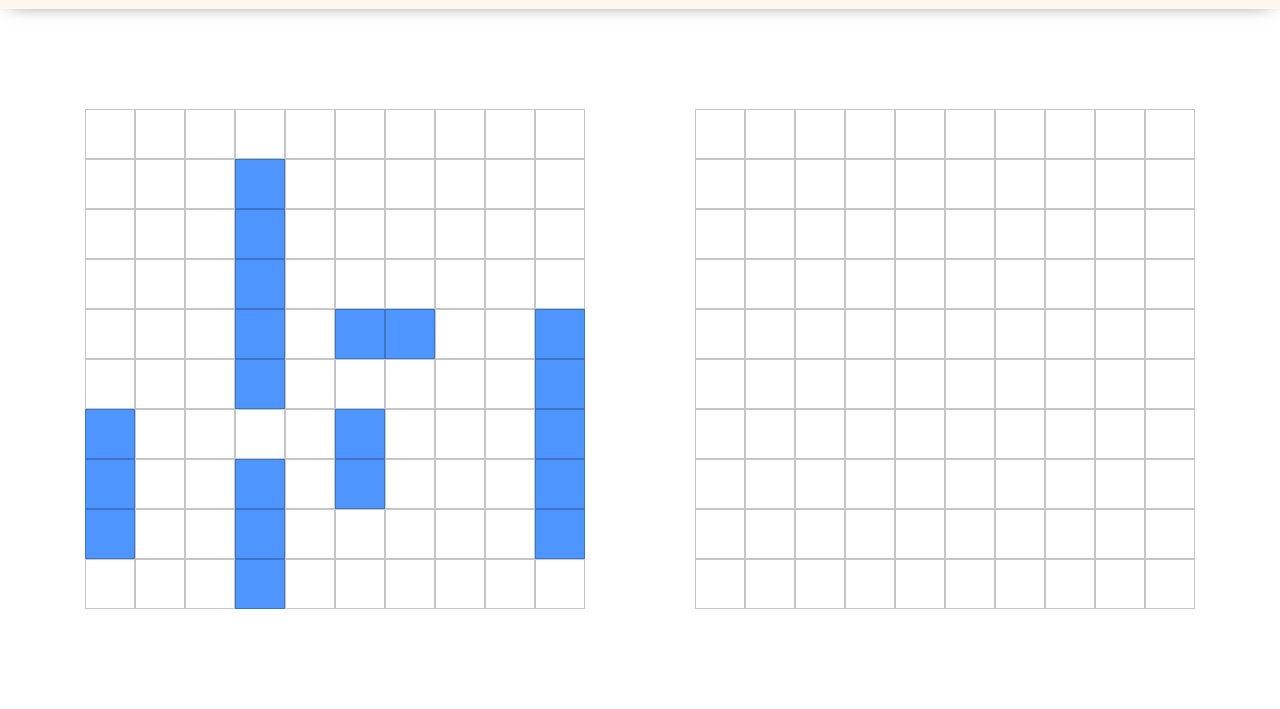
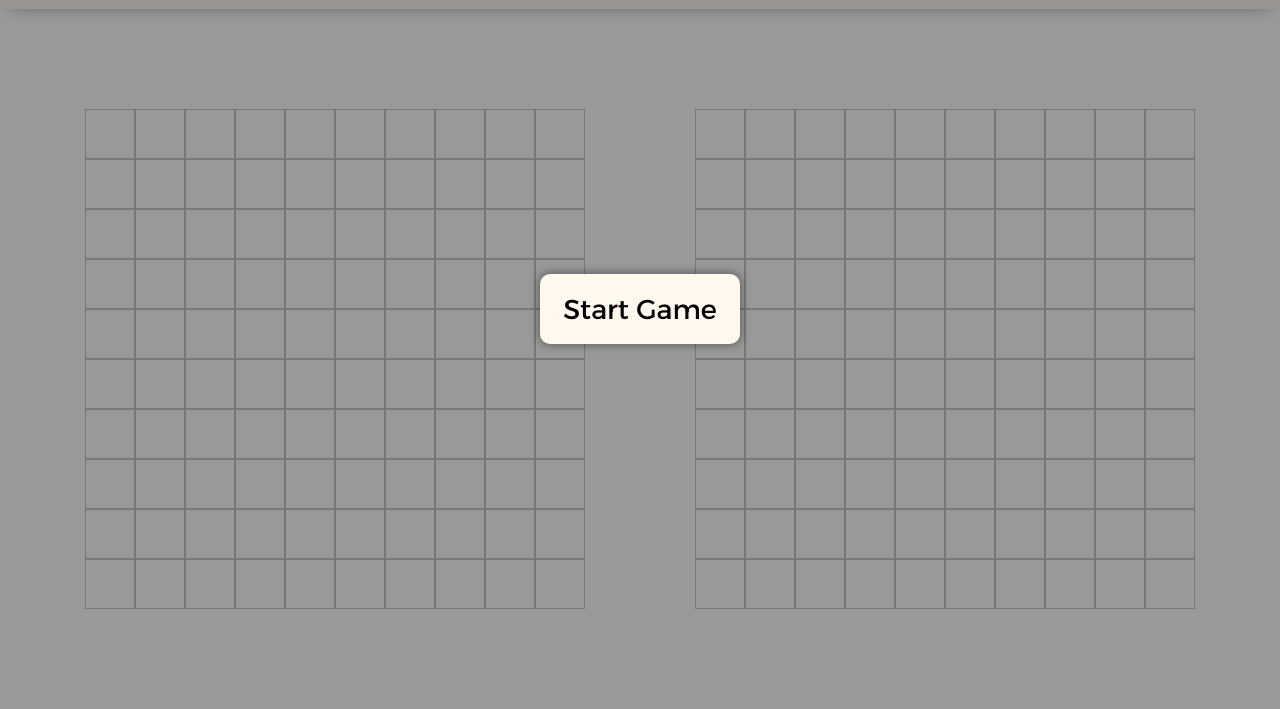
Before and after one commit to grazomarin/battleship, a website built with webpack: page dist/index.html in a window 1280 px wide. Shown: the part 91-800 px from the top of the page. Built offline with nearby package versions, Linux system fonts and the light colour scheme.

Commit message:
added start screen

```diff
--- a/src/index.scss
+++ b/src/index.scss
@@ -3,6 +3,7 @@
 body {
   display: grid;
   grid-template-rows: 100px 1fr;
+  font-family: $strong-font;
 }
 
 .head {
@@ -11,7 +12,6 @@ body {
   justify-content: space-between;
 
   padding: $outer-padding;
-  font-family: $strong-font;
   background-color: $cream;
   box-shadow: 0px 0px 20px -10px black;
   z-index: 1;
@@ -108,3 +108,32 @@ body {
     }
   }
 }
+
+.start-screen {
+  position: absolute;
+  width: 100vw;
+  height: 100vh;
+  z-index: 10;
+  background-color: rgba(0, 0, 0, 0.4);
+
+  display: flex;
+  justify-content: center;
+  align-items: center;
+  &_button {
+    height: 70px;
+    width: 200px;
+    border-radius: 10px;
+    background-color: $cream;
+    box-shadow: 0 0 10px 1px rgba(0, 0, 0, 0.4);
+    transition: 0.15s all ease-in-out;
+
+    display: flex;
+    align-items: center;
+    justify-content: center;
+    font-size: 1.7rem;
+
+    &:hover {
+      box-shadow: none;
+    }
+  }
+}
--- a/src/script_modules/dom.js
+++ b/src/script_modules/dom.js
@@ -1,5 +1,7 @@
 import logo from "../images/logo.svg";
 document.querySelector(".head_logo").src = logo;
+
+import Player from "./player";
 
 function renderBoards(p1, AI) {
   const main = document.querySelector(".main");
@@ -25,19 +27,24 @@ function renderBoards(p1, AI) {
       cell2.classList = "cell-2";
       cell1.setAttribute("id", `1-${i}-${u}`);
       cell2.setAttribute("id", `2-${i}-${u}`);
+
+      row1.appendChild(cell1);
+      row2.appendChild(cell2);
+    }
+  }
+  main.append(board1, board2);
+}
+
+function renderShips(p1, AI) {
+  for (let z = 0; z < 10; z++) {
+    for (let x = 0; x < 10; x++) {
+      const cell1 = document.getElementById(`1-${z}-${x}`);
+      const cell2 = document.getElementById(`2-${z}-${x}`);
       cell1.attacker = AI;
       cell1.attacked = p1;
       cell2.attacker = p1;
       cell2.attacked = AI;
       cell2.addEventListener("click", playerAttack);
-      row1.appendChild(cell1);
-      row2.appendChild(cell2);
-    }
-  }
-  main.append(board1, board2);
-
-  for (let z = 0; z < 10; z++) {
-    for (let x = 0; x < 10; x++) {
       if (p1.gameboard.board[z][x].ship) {
         document.getElementById(`1-${z}-${x}`).classList.add("ship_friend");
       }
@@ -91,4 +98,29 @@ function changeCellStlye(c, player, cell) {
   }
 }
 
-export { renderBoards };
+function renderStartScreen() {
+  const bg = document.createElement("div");
+  const startBtn = document.createElement("div");
+  bg.classList.add("start-screen");
+  startBtn.classList.add("start-screen_button");
+  startBtn.textContent = "Start Game";
+  bg.appendChild(startBtn);
+  document.querySelector("body").appendChild(bg);
+
+  startBtn.addEventListener("click", startGame);
+}
+
+function startGame() {
+  removeStartScreen();
+  const p1 = new Player();
+  const AI = new Player(true);
+  p1.gameboard.randomFleet();
+  AI.gameboard.randomFleet();
+  renderShips(p1, AI);
+}
+
+function removeStartScreen() {
+  document.querySelector(".start-screen").remove();
+}
+
+export { renderBoards, renderShips, renderStartScreen, startGame };
--- a/src/script_modules/game.js
+++ b/src/script_modules/game.js
@@ -1,12 +1,9 @@
-import { renderBoards } from "./dom";
+import { renderBoards, renderShips, renderStartScreen, startGame } from "./dom";
 import Player from "./player";
 
 function initGame() {
-  const p1 = new Player();
-  const AI = new Player(true);
-  p1.gameboard.randomFleet();
-  AI.gameboard.randomFleet();
-  renderBoards(p1, AI);
+  renderStartScreen();
+  renderBoards();
 }
 
 export { initGame };
```
